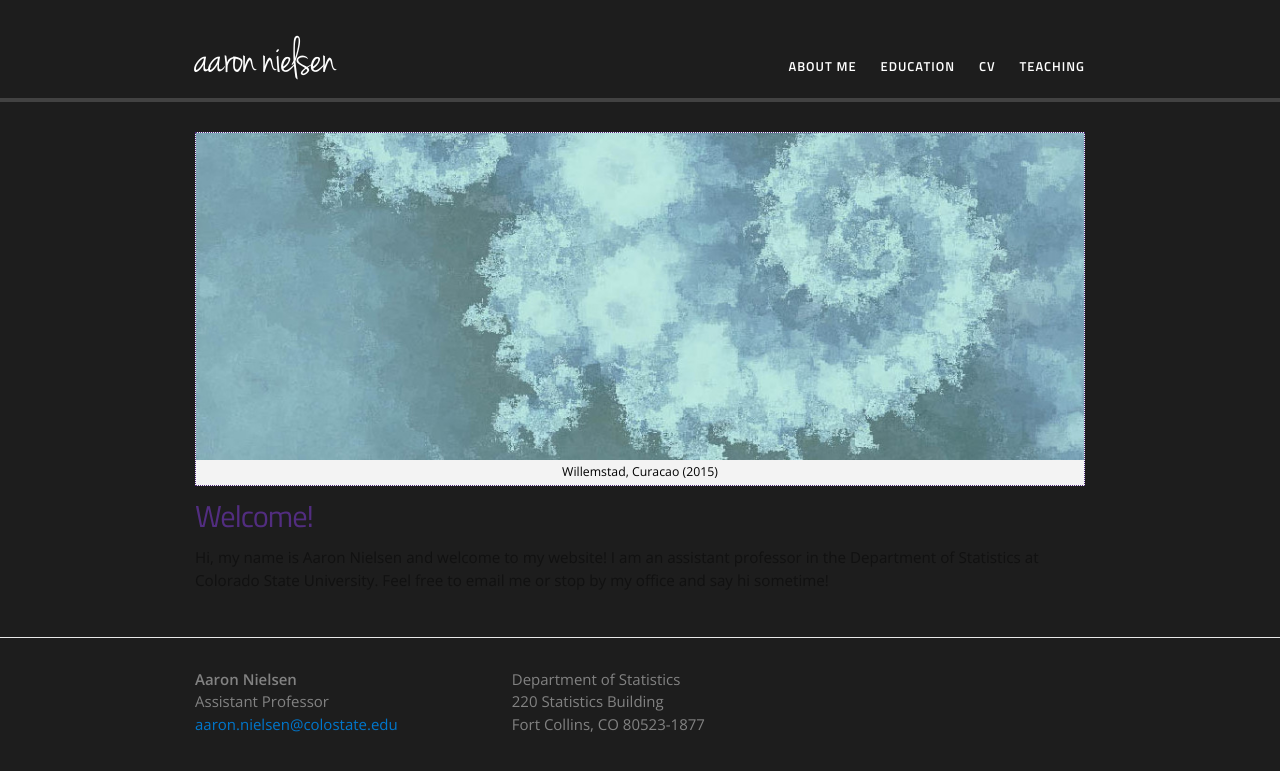
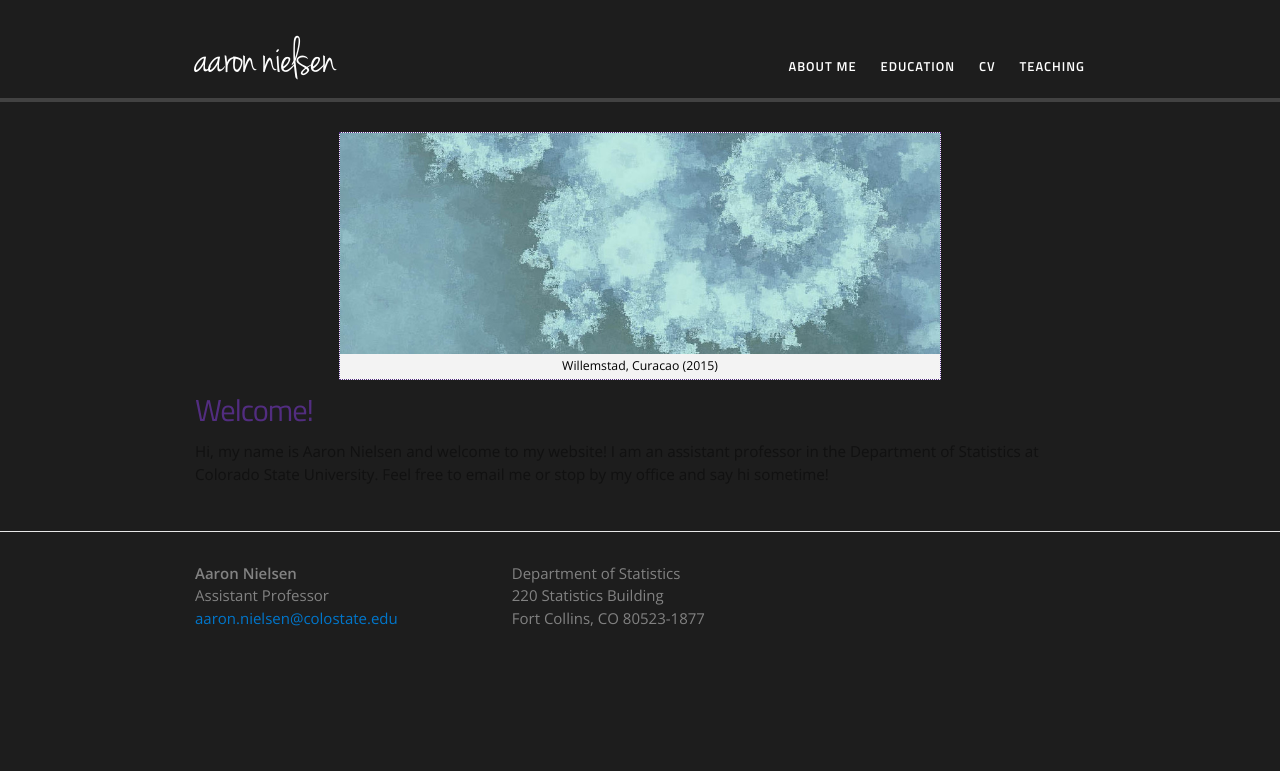
Before and after one commit to aaron-nielsen/aaron-nielsen.github.io, a Jekyll site: the page built from index.html, in a window 1280 px wide. Shown: the top 771 px of the page. Built offline with Jekyll 4.4.1, drawn with Linux system fonts in a browser that asks for light colours.

Commit message:
Update index.html

```diff
--- a/index.html
+++ b/index.html
@@ -6,7 +6,7 @@ layout: default
 
 <div class="home">
 
-	{% include image.html url="/images/1.jpg" caption="Willemstad, Curacao (2015)" align="center" %}
+	{% include image.html url="/images/1.jpg" caption="Willemstad, Curacao (2015)" width=600 align="center" %}
 
 
 <h1>Welcome!</h1>
```
